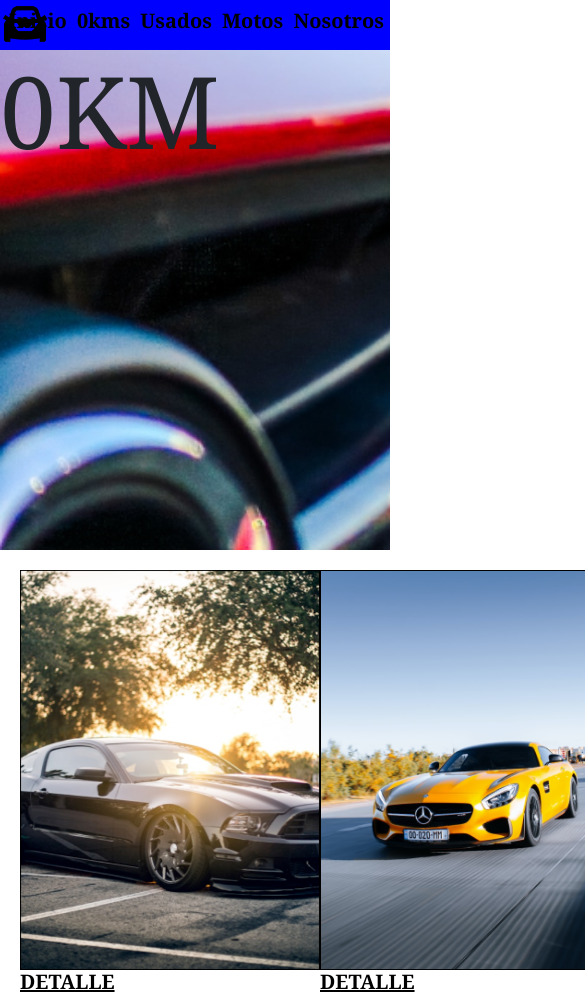
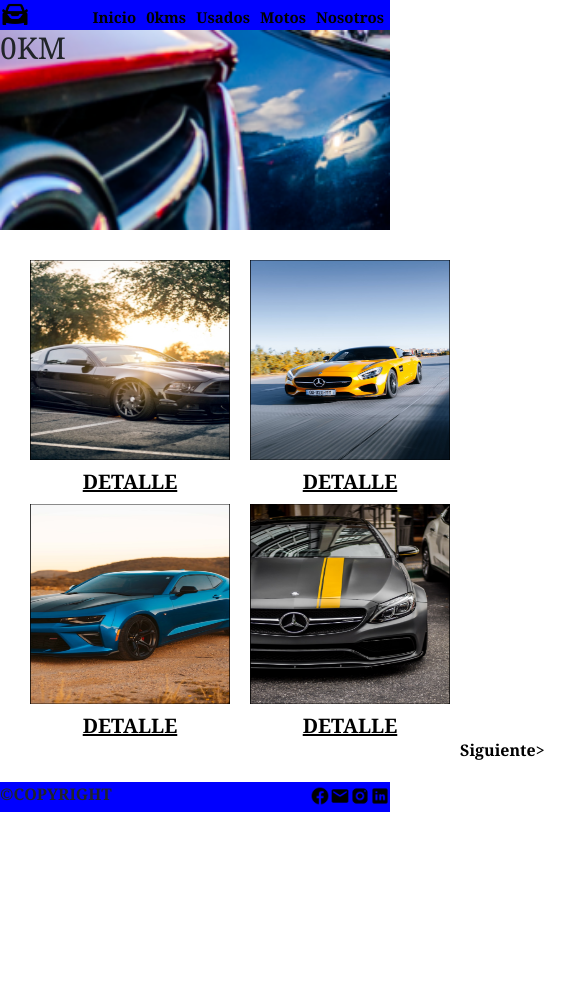
Before and after one commit to Juannachodimauro/Proyecto-autos-2022, a plain HTML site: page html/okms.html in a window 390 px wide. Shown: the top 998 px of the page, 585 px wide, since content can reach past the window. After the commit the page ends 844 px from the top, so only its background shows below. Drawn offline with nearby package versions, Linux system fonts and the light colour scheme.

Commit message:
pag con media

```diff
--- a/css/index.css
+++ b/css/index.css
@@ -45,7 +45,7 @@ li a{
     background-repeat: no-repeat;
     background-size: cover;
     height: 500px;
-    font-size: 80PX;
+    font-size: 80px;
     flex-wrap: wrap;
     margin: 0px;
 
@@ -166,3 +166,203 @@ h5 a{
     flex-direction: column;
     margin-top: 0px;
 }
+.siguiente{
+    text-decoration: none;
+    color: black;
+    display: flex;
+    justify-content: end;
+}
+@media (max-width: 576px) {
+    .logo{
+        width: 20px;
+        height: 20px;
+        display: flex;
+        position: absolute;
+    }
+    .barraPrincipal{
+        background-color: blue;
+        height: 30px;
+        margin-top: 0px;
+    }
+    .navBar{
+        display:flex;
+        justify-content: flex-end;
+        padding: 1px;
+    }
+    li{
+        list-style: none;
+    }
+
+    li a{
+        font-size: 10PX;
+        font-weight: bolder;
+        display:flex;
+        text-decoration: none;
+        color: black;
+        padding: 5px;
+    }
+    footer  {
+        background-color: blue;
+        height: 30px;
+        padding-right: 10px;
+
+    }
+    footer p {
+        display: flex;
+        align-content: center;
+        flex-wrap: wrap;
+    }
+    .logos{
+        width: 20px;
+        height: 20px;
+        }
+        .redes{
+        display: flex;
+        justify-content: end;
+        align-content: flex-end;
+        flex-wrap: wrap;
+        }
+    .almaMia{
+        background-image: url(../assents/image/index576.png);
+        height: 200px;
+        font-size: 30px;
+    }
+    .buscador{
+        font-size: 10px;
+        font-weight: bold;
+        display: flex;
+        justify-content: center;
+        align-items: center;
+    }
+    h2{
+        font-size: 20px;
+        display: flex;
+        justify-content: center;
+        align-items: center;
+    }
+    .carousel {
+        width: 200px;
+        height: 200px;
+    }
+    .km{
+        background-image: url(../assents/image/Rectangle14576.png);
+        height: 200px;
+        font-size: 30px;
+    }
+    .card-group{
+        display: grid;
+        grid-template-columns: repeat(2,1fr);
+        grid-template-rows: repeat(2,1fr);
+        grid-template-areas:
+        "card-1 card-2"
+        "card-3 card-4"
+        ;
+    }
+    .card-img-top{
+    width: 200px ;
+    height: 200px;
+    margin: 20px;
+    }
+
+}
+@media (max-width: 768px) {
+    .logo{
+        width: 30px;
+        height: 30px;
+        display: flex;
+        position: absolute;
+    }
+    .barraPrincipal{
+        background-color: blue;
+        height: 30px;
+        margin-top: 0px;
+    }
+    .navBar{
+        display:flex;
+        justify-content: flex-end;
+        padding: 1px;
+    }
+    li{
+        list-style: none;
+    }
+
+    li a{
+        font-size: 15PX;
+        font-weight: bolder;
+        display:flex;
+        text-decoration: none;
+        color: black;
+        padding: 5px;
+    }
+    footer  {
+        background-color: blue;
+        height: 30px;
+        padding-right: 10px;
+
+    }
+    footer p {
+        display: flex;
+        align-content: center;
+        flex-wrap: wrap;
+    }
+    .logos{
+        width: 20px;
+        height: 20px;
+        }
+        .redes{
+        display: flex;
+        justify-content: end;
+        align-content: flex-end;
+        flex-wrap: wrap;
+        }
+    .almaMia{
+        background-image: url(../assents/image/index576.png);
+        height: 200px;
+        font-size: 40px;
+    }
+    .buscador{
+        font-size: 15px;
+        font-weight: bold;
+        display: flex;
+        justify-content: center;
+        align-items: center;
+    }
+    h2{
+        font-size: 25px;
+        display: flex;
+        justify-content: center;
+        align-items: center;
+    }
+    .carousel {
+        width: 300px;
+        height: 300px;
+    }
+    .km{
+        background-image: url(../assents/image/Rectangle14576.png);
+        height: 200px;
+        font-size: 30px;
+    }
+    .card-group{
+        display: grid;
+        grid-template-columns: repeat(2,1fr);
+        grid-template-rows: repeat(2,1fr);
+        grid-template-areas:
+        "card-1 card-2"
+        "card-3 card-4"
+        ;
+    }
+    .card-img-top{
+        display: flex;
+        justify-content: center;
+        align-items: center;
+        width: 200px ;
+        height: 200px;
+        margin: 10px;
+    }
+    h5 a{
+        display: flex;
+        justify-content: center;
+        align-items: center;
+    }
+
+}
--- a/html/okms.html
+++ b/html/okms.html
@@ -55,8 +55,7 @@
                 </div>
             </div>
             <div class="siguiente">
-                <p>Siguiente</p>
-                <img src="../assents/icons/Keyboard arrow right.png" alt="">
+                <a class="siguiente" href="">Siguiente> </a>
             </div>
         </div>
 
```
Also changed, not shown: html/motos.html (+1 -0 lines), html/usado.html (+1 -0 lines), assents/image/Rectangle14576.png (added), assents/image/index576.png (added).
